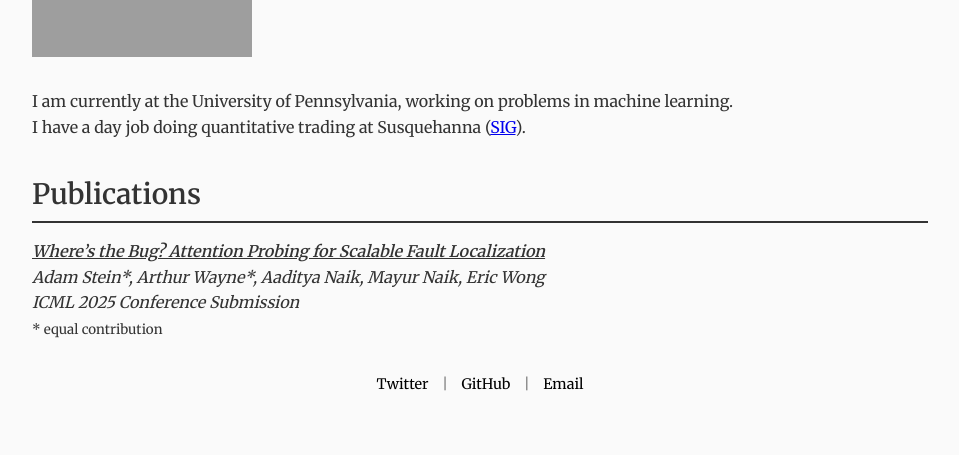
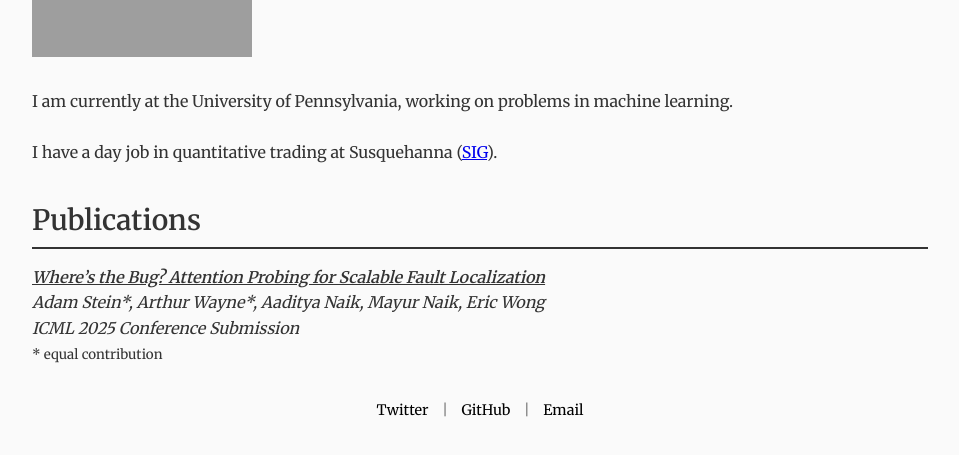
Before and after one commit to arthursolwayne/arthursolwayne.github.io, a plain HTML site: page index.html in a window 1280 px wide. Shown: the part 195-650 px from the top of the page, without its empty margins (160-1119 px from the left). Drawn offline with Linux system fonts and the light colour scheme; grey boxes are pictures that could not be loaded.

Commit message:
Update index.html

```diff
--- a/index.html
+++ b/index.html
@@ -30,7 +30,7 @@
 
     <section id="about">
         <p>
-            I am currently at the University of Pennsylvania, working on problems in machine learning. <br>I have a day job doing quantitative trading at Susquehanna (<a href="https://sig.com/" target="_blank">SIG</a>).
+            I am currently at the University of Pennsylvania, working on problems in machine learning. <br><br>I have a day job in quantitative trading at Susquehanna (<a href="https://sig.com/" target="_blank">SIG</a>).
         </p>
     </section>
 
```
